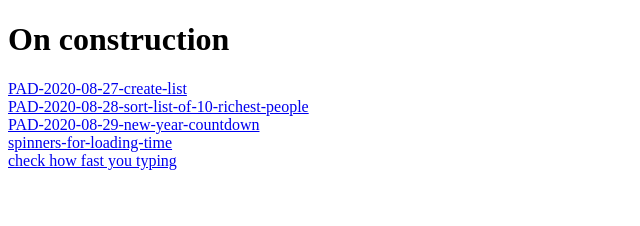
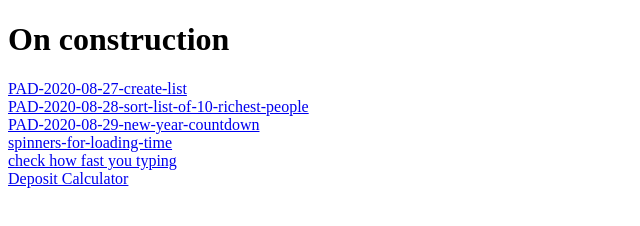
Before and after one commit to Barakzar/barakzar.github.io, a plain HTML site: page index.html in a window 1280 px wide. Shown: the whole page, without its empty margins (0-640 px from the left). Drawn offline with Linux system fonts and the light colour scheme.

Commit message:
Update index.html

```diff
--- a/index.html
+++ b/index.html
@@ -13,5 +13,6 @@
     <a href="https://barakzar.github.io/PAD-2020-08-29-new-year-countdown/">PAD-2020-08-29-new-year-countdown</a> <br>
     <a href="https://barakzar.github.io/PAD-2020-08-30-spinners-for-loading-time/index.html">spinners-for-loading-time</a><br>
     <a href="https://barakzar.github.io/PAD-2020-09-20-count-wordTyping/index.html">check how fast you typing</a><br>
+    <a href="https://barakzar.github.io/PAD-2020-09-27-deposit-calculator/index.html">Deposit Calculator</a><br>
 </body>
 </html>
```
